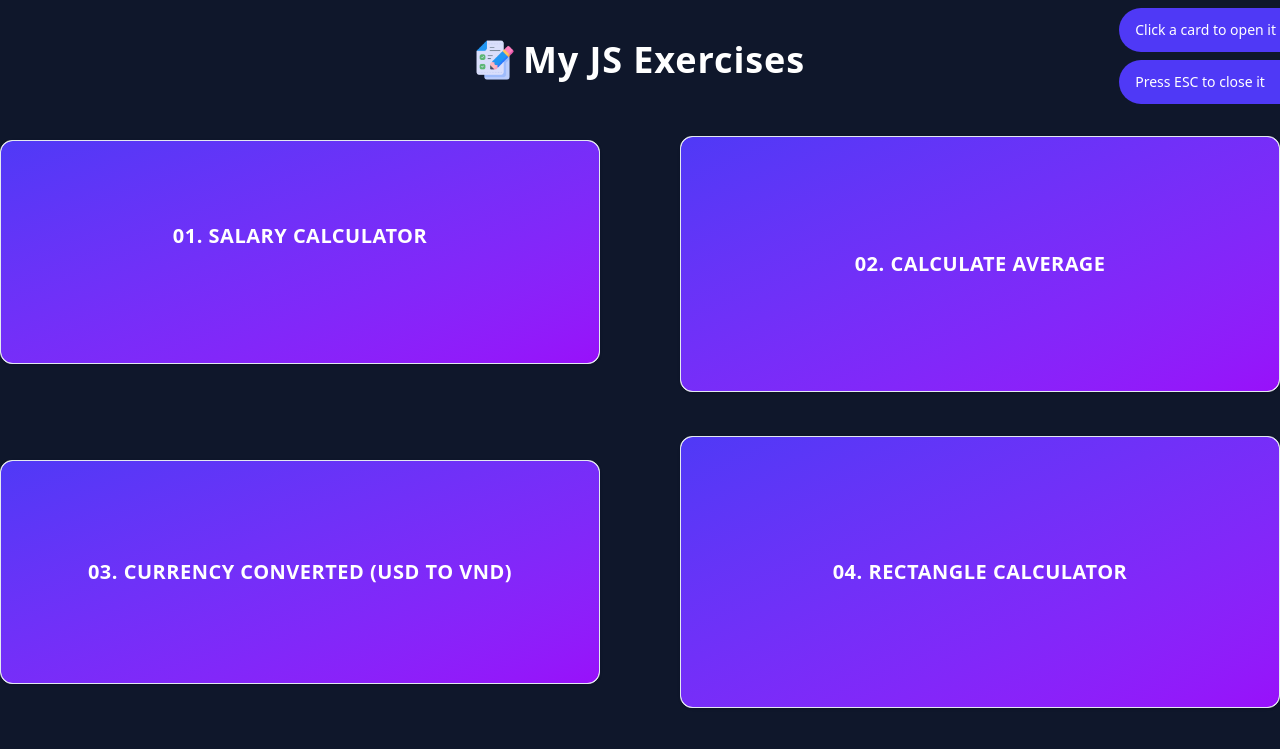
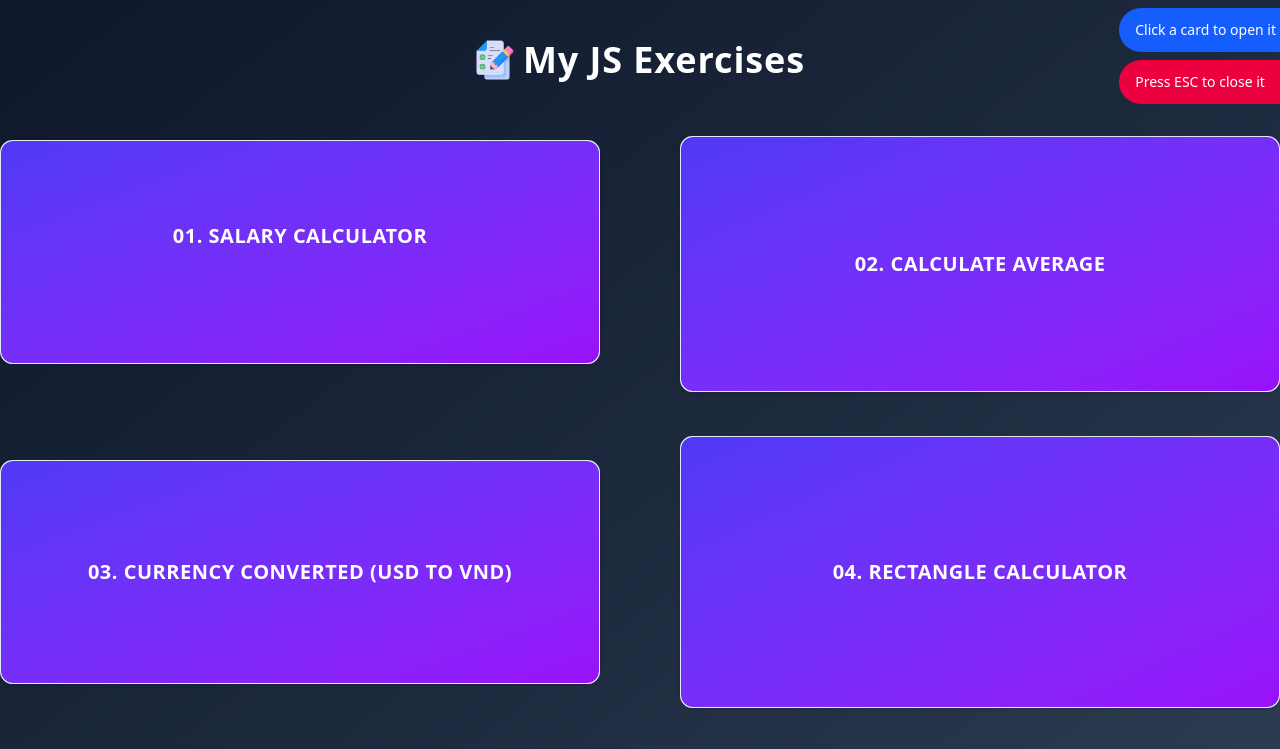
Before and after one commit to DucNguyen1402-dev/js-exercises-, a website: page index.html in a window 1280 px wide. Shown: the top 749 px of the page. Drawn offline with Linux system fonts and the light colour scheme.

Commit message:
upgrade v4

```diff
--- a/index.html
+++ b/index.html
@@ -3,7 +3,7 @@
   <head>
     <meta charset="UTF-8" />
     <title>JS Exercises Collection</title>
-    <link rel="icon" type="image/x-icon" href="./src/icon/js.png">
+    <link rel="icon" type="image/x-icon" href="./src/icon/js.png" />
     <link
       rel="stylesheet"
       href="https://cdnjs.cloudflare.com/ajax/libs/font-awesome/7.0.1/css/all.min.css"
@@ -21,7 +21,9 @@
 
     <link rel="stylesheet" href="./dist/output.css" />
   </head>
-  <body class="bg-slate-900 min-h-screen py-10 relative">
+  <body
+    class="bg-linear-to-br from-slate-900 via-slate-800 to-slate-700 min-h-screen py-10 relative overflow-x-hidden"
+  >
     <div class="flex gap-2 justify-center">
       <div class="overflow-hidden w-10">
         <img src="./src/img/exam.png" alt="exam icon" class="object-contain" />
@@ -326,7 +328,7 @@
           reset
         </button>
         <div
-          class="backdrop absolute flex items-center justify-center inset-0 bg-linear-to-br from-indigo-600  to-purple-600 z-40 transition duration-600 ease-linear rounded-xl"
+          class="backdrop absolute flex items-center justify-center inset-0 bg-linear-to-br from-indigo-600 to-purple-600 z-40 transition duration-600 ease-linear rounded-xl"
         >
           <h2 class="text-xl tracking-wide font-bold text-white text-center">
             05. SUM OF 2-DIGIT NUMBER
@@ -335,11 +337,12 @@
       </section>
     </main>
     <div id="backdrop" class="fixed inset-0 bg-slate-900/90 hidden z-40"></div>
+
     <div class="flex flex-col gap-2 absolute top-2 right-2 translate-x-5">
-      <span class="text-sm bg-indigo-600 px-4 py-3 rounded-l-full text-white"
+      <span class="text-sm bg-blue-600 px-4 py-3 rounded-l-full text-white"
         >Click a card to open it</span
       >
-      <span class="text-sm bg-indigo-600 px-4 py-3 rounded-l-full text-white"
+      <span class="text-sm bg-rose-600 px-4 py-3 rounded-l-full text-white"
         >Press ESC to close it</span
       >
     </div>
--- a/package.json
+++ b/package.json
@@ -23,6 +23,7 @@
     "@tailwindcss/cli": "^4.2.2"
   },
   "dependencies": {
+    "express": "^5.2.1",
     "framer-motion": "^12.38.0"
   }
 }
--- a/src/js/main.js
+++ b/src/js/main.js
@@ -29,17 +29,15 @@ cards.forEach((card) => {
   });
 });
 
-
 function closeCard() {
   if (!activeCard) return;
 
   activeCard.classList.remove("active-card");
-   activeCard.querySelector(".backdrop").classList.remove("-translate-y-full");
+  activeCard.querySelector(".backdrop").classList.remove("-translate-y-full");
   activeCard.querySelector(".reset").click();
 
-  document.body.classList.remove("overflow-hidden"); // khi mở
+  document.body.classList.remove("overflow-hidden");
 
-  // remove placeholder
   if (placeholder) {
     placeholder.remove();
     placeholder = null;
@@ -51,7 +49,6 @@ function closeCard() {
   }, 500);
 }
 
-
 document.addEventListener("keydown", (e) => {
   if (e.key === "Escape") closeCard();
 });
```
Also changed, not shown: dist/output.css, 1 other file.
